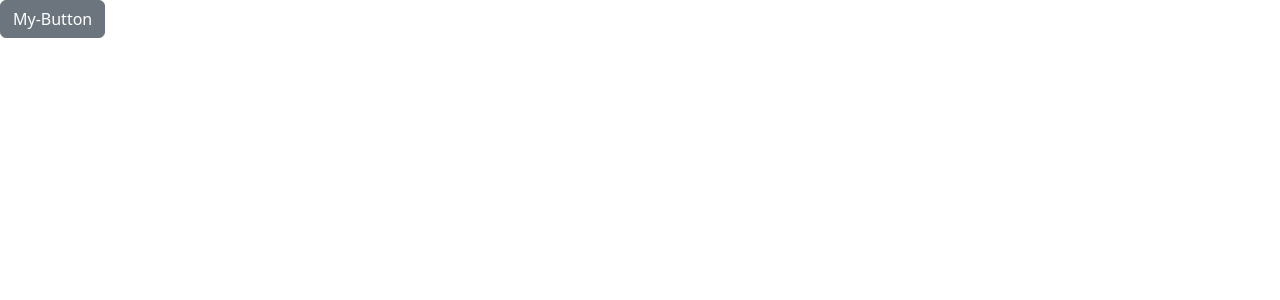
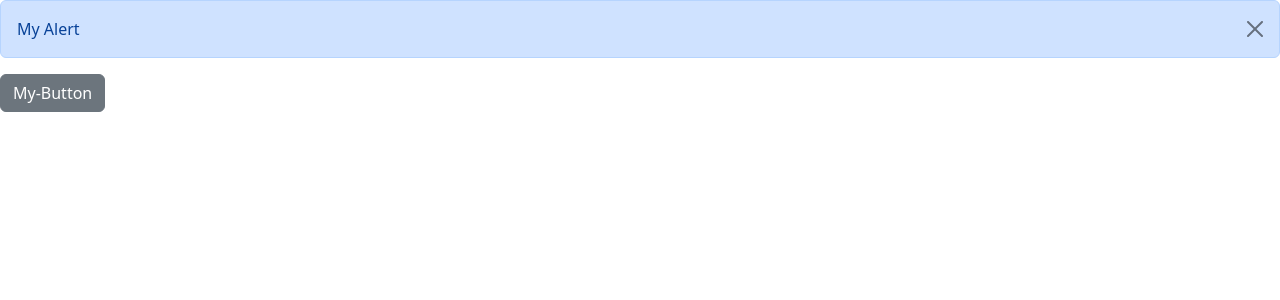
Before and after one commit to ringale95/React-Js-Mosh, a React (Vite) app in the folder vite-app/: page / in a window 1280 px wide. Both pictures are taken after a click on the button "My-Button". Shown: the top 300 px of the page. Built offline with nearby package versions, Linux system fonts and the light colour scheme.

Commit message:
feat: Added alert and close

```diff
--- a/vite-app/src/App.tsx
+++ b/vite-app/src/App.tsx
@@ -1,11 +1,17 @@
 //import ListGroup from "./components/ListGroup";
+import { useState } from "react";
+import Alert from "./components/Alert";
 
 import Button from "./components/button";
 
 function App() {
+  const [alertVisible, setAlertVisible] = useState(false); //here the initial state if akert is hidden or false
   return (
     <div>
-      <Button color="secondary" onClick={() => console.log("clicked")}>
+      {alertVisible && (
+        <Alert onClose={() => setAlertVisible(false)}>My Alert</Alert>
+      )}
+      <Button color="secondary" onClick={() => setAlertVisible(true)}>
         My-Button
       </Button>
     </div>
--- a/vite-app/src/components/Alert.tsx
+++ b/vite-app/src/components/Alert.tsx
@@ -2,10 +2,24 @@
 
 interface Props {
   children: ReactNode;
+  //to make the parent of the component we have clicjked the close button
+  onClose: () => void;
 }
 
-const Alert = ({ children }: Props) => {
-  return <div className="alert alert-primary">{children}</div>;
+const Alert = ({ children, onClose }: Props) => {
+  return (
+    <div className="alert alert-primary alert-dismissible ">
+      {children}
+      <button
+        type="button"
+        className="btn-close"
+        onClick={onClose}
+        data-bs-dismiss="alert"
+        data-bs-target="#my-alert"
+        aria-label="Close"
+      ></button>
+    </div>
+  );
 };
 
 export default Alert;
```
